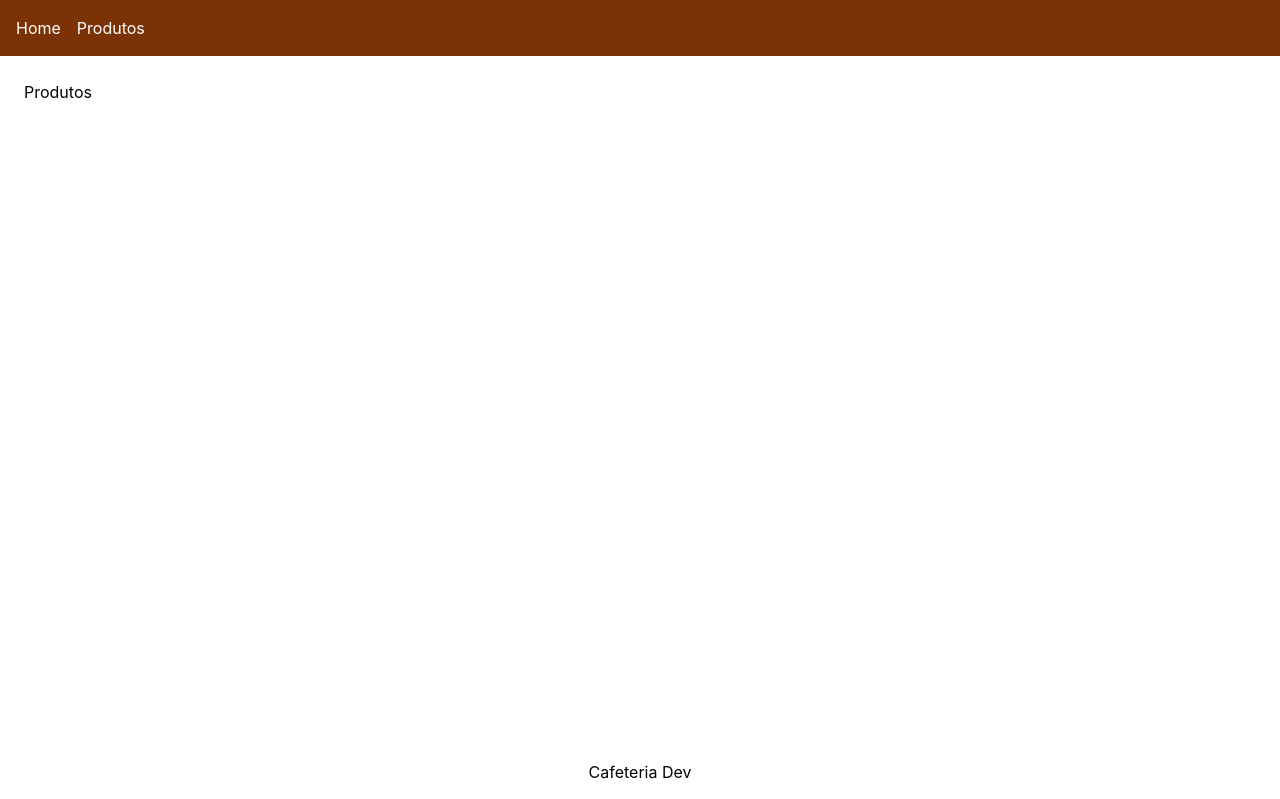
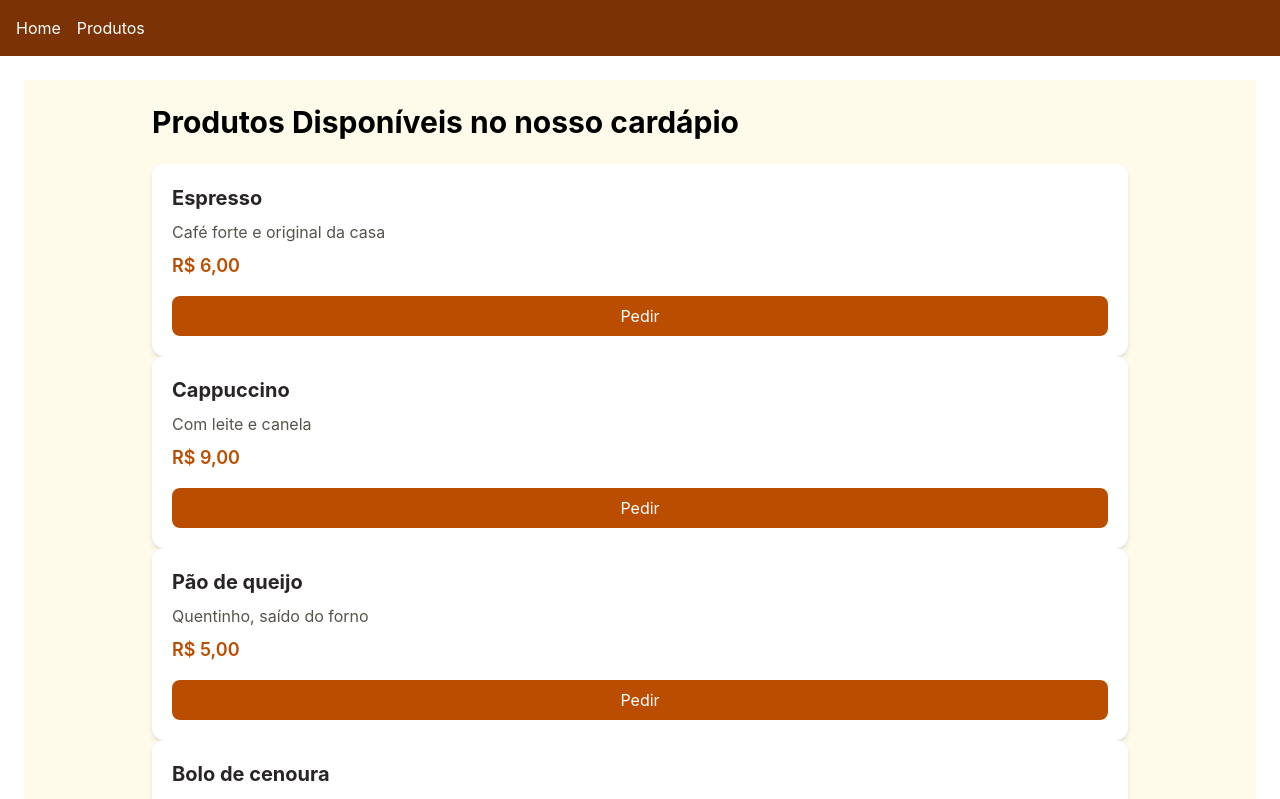
Before and after one commit to oqueavida/cp5_cidade, a React (Vite) app: page /produtos in a window 1280 px wide. Shown: the top 799 px of the page. Built offline with nearby package versions, Linux system fonts and the light colour scheme.

Commit message:
feat: Criando a parte de Produtos e estilizando com tailwindcss

```diff
--- a/src/pages/Produtos.jsx
+++ b/src/pages/Produtos.jsx
@@ -1,3 +1,23 @@
+import Card from "../components/Card";
+
+const produtos = [
+    { id: 1, nome: "Espresso", descricao: "Café forte e original da casa", preco: "6,00" },
+    { id: 2, nome: "Cappuccino", descricao: "Com leite e canela", preco: "9,00" },
+    { id: 3, nome: "Pão de queijo", descricao: "Quentinho, saído do forno", preco: "5,00" },
+    { id: 4, nome: "Bolo de cenoura", descricao: "Com cobertura de chocolate premium", preco: "8,00" },
+];
+
 export default function Produtos() {
-    return <h1>Produtos</h1>
+    return (
+    <main className="min-h-screen bg-amber-50">
+        <div className="max-w-5xl mx-auto p-6">
+            <h1 className="text-3xl font-bold mb-6">Produtos Disponíveis no nosso cardápio</h1>
+            <div>
+            {produtos.map((p) => (
+                <Card key={p.id} nome={p.nome} descricao={p.descricao} preco={p.preco}/>
+            ))}
+            </div>
+        </div>
+    </main>
+    )
 }
```
